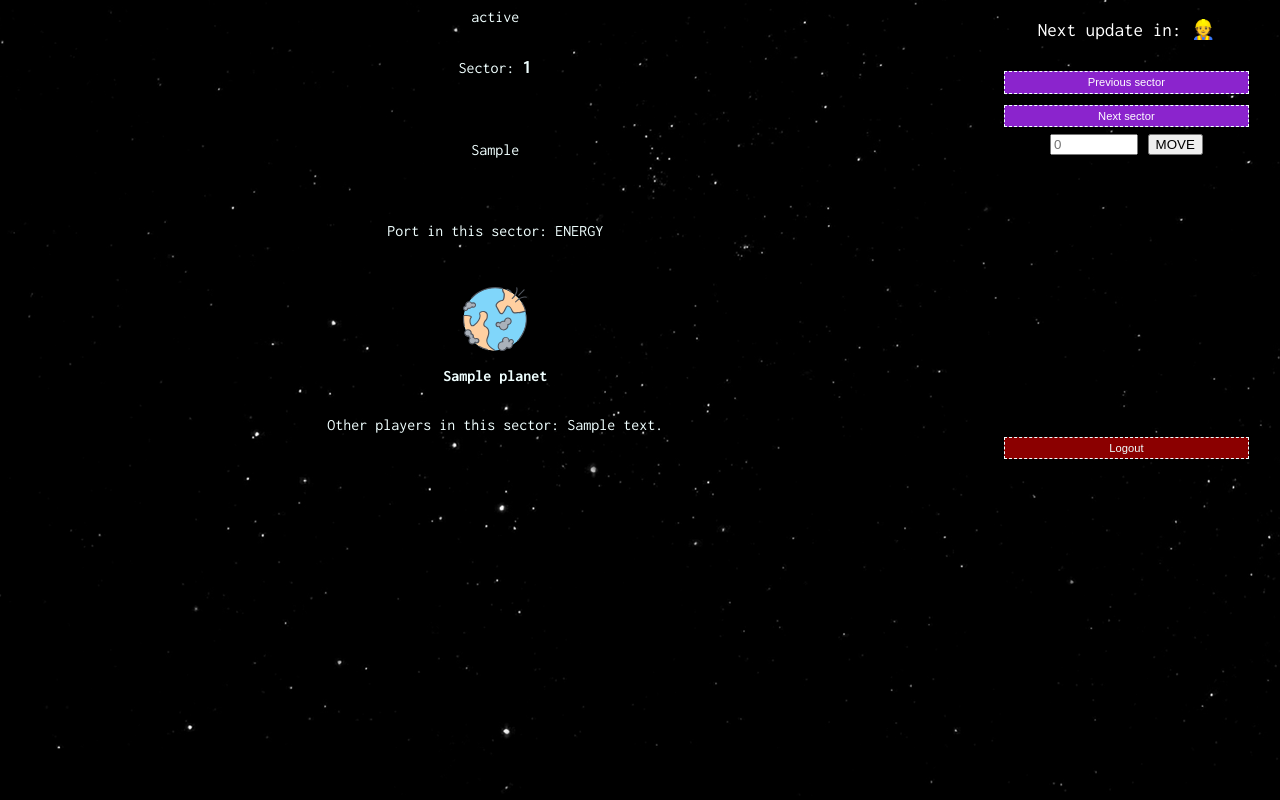
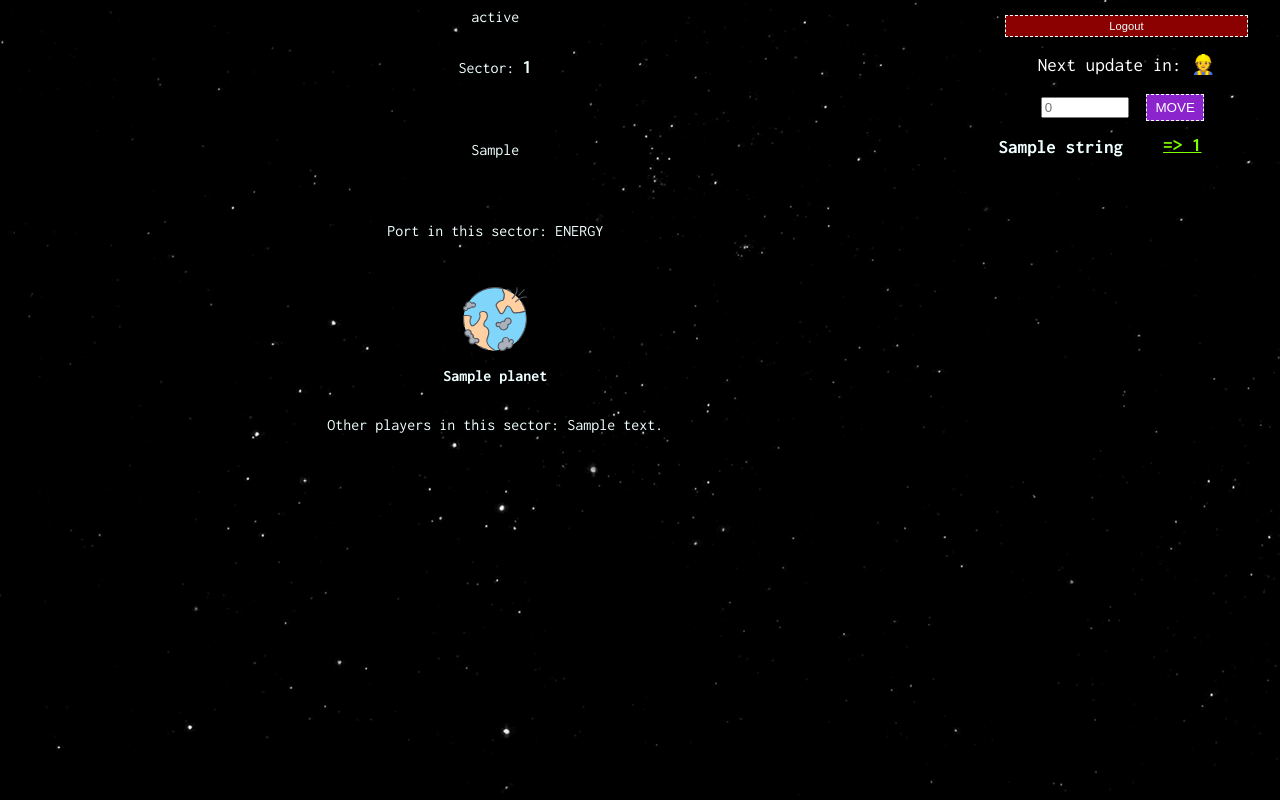
Before and after one commit to tsaulic/DarkNova, a Flask app: template core/templates/play.html in a window 1280 px wide. Run offline with Flask 2, Linux system fonts and the light colour scheme; tables that the repository leaves empty hold one stand-in row (values such as "Sample post"); the template is opened without the code that fills it: values that come from a table or form of the project are taken from there, most other values are stand-ins (such as "Sample title", 1, 10 or a date in 2020).

Commit message:
Add warp links functionality

```diff
--- a/configuration.py
+++ b/configuration.py
@@ -6,7 +6,7 @@ from google.cloud.secretmanager_v1 import AccessSecretVersionRequest
 
 system = platform.system()
 
-version = semver.VersionInfo.parse('0.4.3-alpha+build.23')
+version = semver.VersionInfo.parse('0.5.0-alpha+build.24')
 if system == 'Windows' or system == 'Darwin':
     game_db_path = 'postgres+psycopg2://postgres:password@localhost:5432/darknova'
 elif system == 'Linux':
--- a/core/models/__init__.py
+++ b/core/models/__init__.py
@@ -36,6 +36,7 @@ class Sector(db.Model):
         return {
             'id': self.id,
             'name': self.name,
+            'links': [link.to for link in self.links],
             'players': [player.username for player in self.players],
             'planets': [planet.name for planet in self.planets],
             'ports': [PortType(port.id).name for port in self.ports]
@@ -43,6 +44,22 @@ class Sector(db.Model):
 
     def __repr__(self):
         return '<Sector %r with players: %r>' % (self.name, self.players)
+
+
+class Link(db.Model):
+    id = db.Column(db.Integer, primary_key=True)
+    to = db.Column(db.Integer, unique=False, nullable=False)
+    sector_key = db.Column(db.Integer, db.ForeignKey('sector.id'), nullable=False)
+    sector = db.relationship('Sector', backref=db.backref('links', lazy=True))
+
+    def serialize(self):
+        return {
+            'id': self.id,
+            'sector': self.sector.id,
+        }
+
+    def __repr__(self):
+        return '<Link to %r in sector: %r' % (self.to, self.sector)
 
 
 class Planet(db.Model):
--- a/core/static/style.css
+++ b/core/static/style.css
@@ -1,6 +1,11 @@
 body {
     font-family: 'Inconsolata', monospace;
     display: flex;
+}
+
+ol {
+    margin-top: 0.4em;
+    margin-bottom: 0.4em;
 }
 
 .content {
@@ -19,7 +24,7 @@ body {
     display: inline-block;
     font-size: 0.7em;
     flex: 1;
-    margin: 0.5em;
+    margin: 0.6em;
     max-height: 2em;
     height: 2em;
 }
@@ -68,6 +73,7 @@ body {
     margin-right: 0.5em;
     flex: 0 0 16em;
     display: flex;
+    justify-content: flex-start;
 }
 
 .column {
@@ -127,11 +133,31 @@ body {
     display: flex;
     align-self: center;
     font-size: 1.2em;
-    flex: 1;
 }
 
 .label.move {
     width: 6em;
+}
+
+.links-container {
+    display: flex;
+}
+
+.links li {
+    list-style-type: none;
+}
+
+.links li a {
+    font-weight: bold;
+    color: chartreuse;
+    font-size: 1.2em;
+}
+
+.links-title {
+    font-weight: bold;
+    font-size: 1.2em;
+    margin-top: 0.4em;
+    margin-bottom: 0.4em;
 }
 
 .scheduler {
@@ -141,7 +167,6 @@ body {
     text-decoration: none;
     display: inline-block;
     font-size: 1.2em;
-    flex: 1;
     margin: 0.5em;
     max-height: 2em;
     height: auto;
--- a/core/strings/__init__.py
+++ b/core/strings/__init__.py
@@ -1,2 +1,4 @@
 not_enough_turns = 'Please wait for more turns'
 sector_must_be_int = 'Please enter a sector number'
+warp_links_title = 'Warp links'
+warp_links_alt = 'Using warp links always uses only one turn, regardless of engine level'
--- a/core/templates/play.html
+++ b/core/templates/play.html
@@ -48,29 +48,29 @@
         {% endif %}
     </div>
     <div class="action-column">
+        <button type="button" class="button logout" onclick="window.location='/logout'">Logout</button>
         <div class="scheduler">Next update in: <span class="scheduler-seconds"></span></div>
-        {% if sector is not none and sector.id > 0 %}
-            <button type="button" class="button move" onclick="window.location='/play?move={{ sector.id - 1 }}'">
-                Previous
-                sector
-            </button>
-        {% endif %}
-        {% if sector is not none %}
-            <button type="button" class="button move" onclick="window.location='/play?move={{ sector.id + 1 }}'">Next
-                sector
-            </button>
-        {% endif %}
         <div class="form navigate">
             <form action="#" method="get">
                 <label>
                     <input class="label move" type="text" placeholder="0" name="move"/>
                 </label>
-                <input type="submit"
+                <input class="button move" type="submit"
                        onclick="$(window.location).attr('href', '/play?move=' + $('input[name=move]').val())"
                        value="MOVE"/>
             </form>
         </div>
-        <button type="button" class="button logout" onclick="window.location='/logout'">Logout</button>
+        {% if links is not none and links|length %}
+            <div class="links-container">
+                <span class="links-title"
+                      title="{{ strings['warp_links_alt'] }}">{{ strings['warp_links_title'] }}</span>
+                <ol class="links">
+                    {% for link in links %}
+                        <li><a href='./play?move={{ link.to }}'>=> {{ link.to }}</a></li>
+                    {% endfor %}
+                </ol>
+            </div>
+        {% endif %}
     </div>
     <script>
         updateInitial({{ scheduler_update_in }});
```
Also changed, not shown: core/routes/play.py (+14 -1 lines), core/routes/populate.py (+22 -4 lines), README.md.
